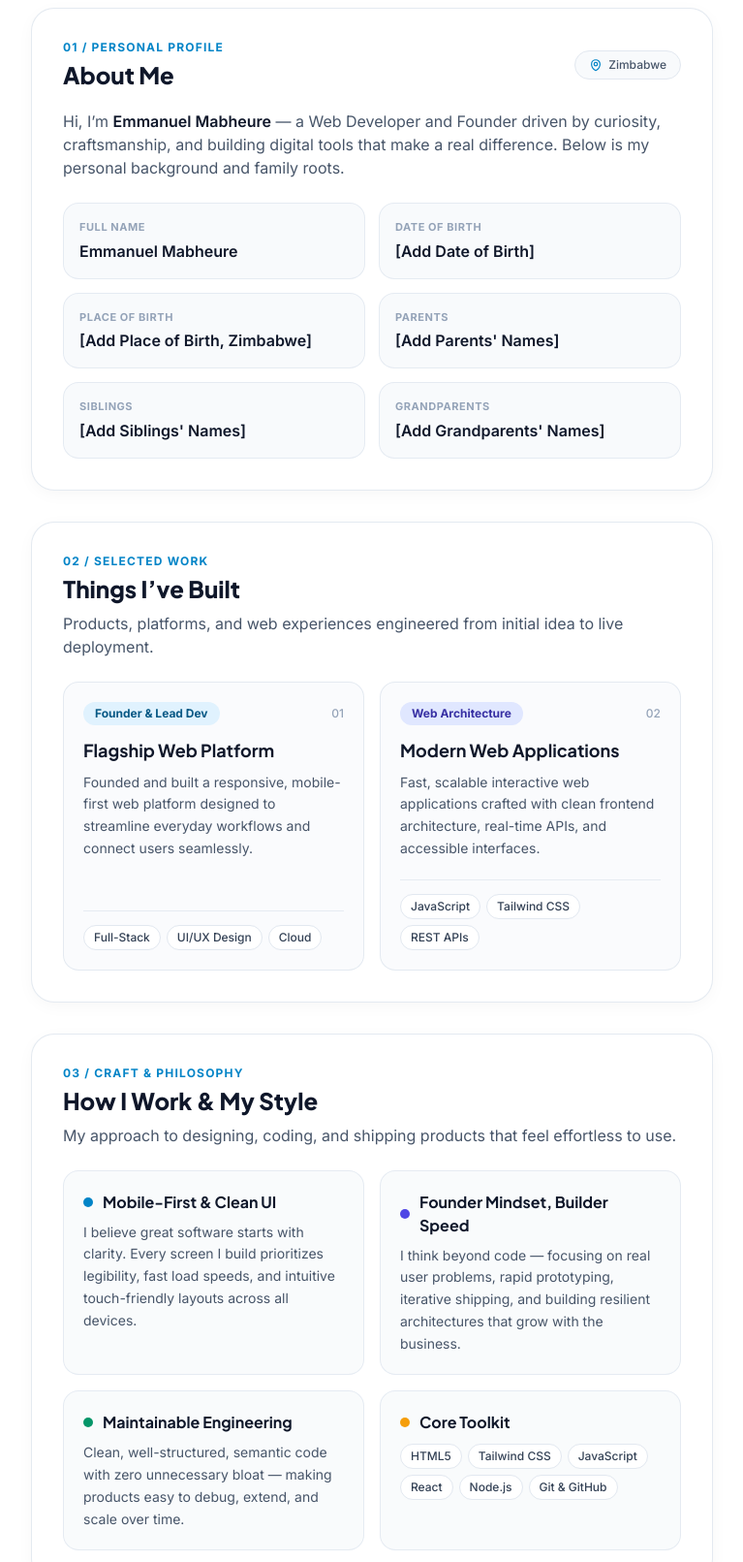
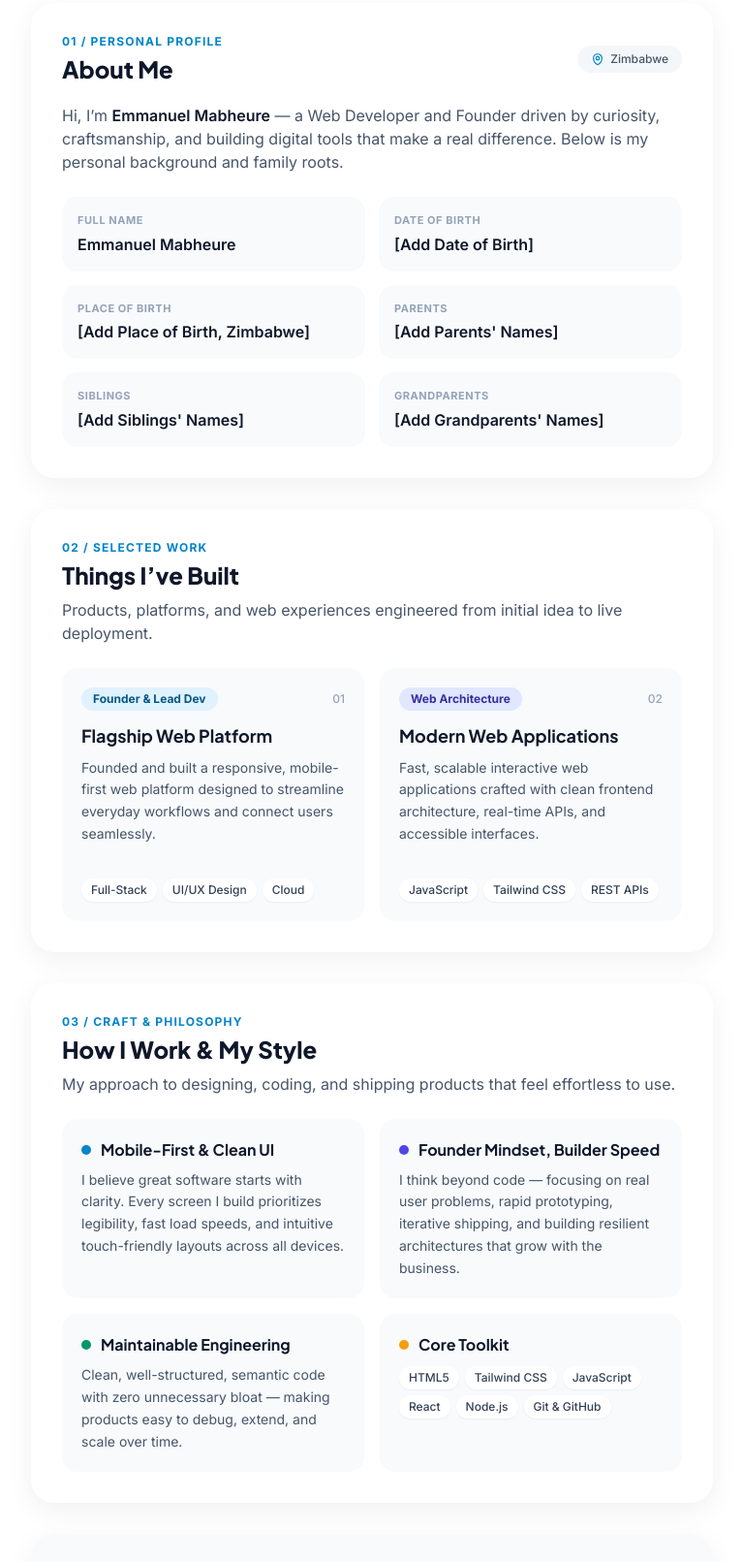
Before and after one commit to emmanuelmabheure900-crypto/emmanuelmabheure, a plain HTML site: page index.html in a window 1280 px wide. Shown: the part 979-2590 px from the top of the page at 97% size, without its empty margins (256-1023 px from the left). Drawn offline with nearby package versions, Linux system fonts and the light colour scheme.

Commit message:
Refactor styles and improve layout in index.html
Updated styles for better typography and removed unnecessary borders. Adjusted button styles and improved section shadows for a cleaner look.

````diff
--- a/index.html
+++ b/index.html
@@ -29,13 +29,17 @@
   </script>
 
   <style>
-    /* Ensure zero horizontal overflow and smooth typography */
+    /* Ensure zero horizontal overflow, clean typography, and zero borders globally */
     html, body {
       max-width: 100%;
       overflow-x: hidden;
       background-color: #ffffff;
       color: #0f172a;
       -webkit-font-smoothing: antialiased;
+    }
+
+    *, *::before, *::after {
+      border-width: 0 !important;
     }
   </style>
 </head>
@@ -58,9 +62,9 @@
     <!-- =========================================================================
          2. NAME, ROLE & INTRO DIRECTLY BELOW THE PHOTO ON PURE WHITE
     ========================================================================== -->
-    <div class="max-w-3xl mx-auto px-5 sm:px-8 pt-8 pb-8 text-center border-b border-slate-200/80">
+    <div class="max-w-3xl mx-auto px-5 sm:px-8 pt-8 pb-8 text-center">
       <!-- Availability Status Pill -->
-      <div class="inline-flex items-center gap-2 px-3.5 py-1 rounded-full bg-emerald-50 border border-emerald-200/70 text-emerald-700 text-xs font-semibold mb-4">
+      <div class="inline-flex items-center gap-2 px-3.5 py-1 rounded-full bg-emerald-50 text-emerald-700 text-xs font-semibold mb-4">
         <span class="w-2 h-2 rounded-full bg-emerald-500"></span>
         <span>Available for projects</span>
       </div>
@@ -82,29 +86,29 @@
 
       <!-- Quick Section Jump Links -->
       <nav aria-label="Section Navigation" class="mt-6 flex flex-wrap items-center justify-center gap-2 sm:gap-3 text-xs sm:text-sm font-medium text-slate-600">
-        <a href="#about" class="px-3.5 py-1.5 rounded-full bg-slate-50 hover:bg-slate-100 border border-slate-200/80 transition">About Me</a>
-        <a href="#built" class="px-3.5 py-1.5 rounded-full bg-slate-50 hover:bg-slate-100 border border-slate-200/80 transition">Things I've Built</a>
-        <a href="#style" class="px-3.5 py-1.5 rounded-full bg-slate-50 hover:bg-slate-100 border border-slate-200/80 transition">How I Work</a>
+        <a href="#about" class="px-3.5 py-1.5 rounded-full bg-slate-100/80 hover:bg-slate-200/70 transition">About Me</a>
+        <a href="#built" class="px-3.5 py-1.5 rounded-full bg-slate-100/80 hover:bg-slate-200/70 transition">Things I've Built</a>
+        <a href="#style" class="px-3.5 py-1.5 rounded-full bg-slate-100/80 hover:bg-slate-200/70 transition">How I Work</a>
         <a href="#contact" class="px-3.5 py-1.5 rounded-full bg-slate-900 text-white hover:bg-slate-800 transition">Contact</a>
       </nav>
     </div>
   </header>
 
   <!-- =========================================================================
-       3. STRUCTURED LIGHT-MODE CARDS ON PURE WHITE BACKGROUND
+       3. BORDERLESS STRUCTURED LIGHT-MODE CARDS ON PURE WHITE BACKGROUND
   ========================================================================== -->
   <main class="max-w-3xl mx-auto px-4 sm:px-8 py-10 space-y-8">
 
     <!-- -----------------------------------------------------------------------
          CARD 1: ABOUT ME & PERSONAL INFORMATION
     ------------------------------------------------------------------------ -->
-    <section id="about" class="scroll-mt-8 bg-white border border-slate-200/90 rounded-3xl p-6 sm:p-8 shadow-[0_4px_20px_-4px_rgba(15,23,42,0.05)]">
+    <section id="about" class="scroll-mt-8 bg-white rounded-3xl p-6 sm:p-8 shadow-[0_8px_30px_rgba(15,23,42,0.06)]">
       <div class="flex flex-wrap items-center justify-between gap-3 mb-5">
         <div>
           <span class="text-xs font-bold uppercase tracking-widest text-sky-600">01 / Personal Profile</span>
           <h2 class="font-display text-2xl font-extrabold text-slate-900 mt-1">About Me</h2>
         </div>
-        <span class="inline-flex items-center gap-1.5 text-xs font-medium text-slate-600 bg-slate-50 border border-slate-200 px-3.5 py-1.5 rounded-full">
+        <span class="inline-flex items-center gap-1.5 text-xs font-medium text-slate-600 bg-slate-100/80 px-3.5 py-1.5 rounded-full">
           <svg class="w-3.5 h-3.5 text-sky-600 shrink-0" fill="none" viewBox="0 0 24 24" stroke="currentColor" stroke-width="2">
             <path stroke-linecap="round" stroke-linejoin="round" d="M15 10.5a3 3 0 11-6 0 3 3 0 016 0z" />
             <path stroke-linecap="round" stroke-linejoin="round" d="M19.5 10.5c0 7.142-7.5 11.25-7.5 11.25S4.5 17.642 4.5 10.5a7.5 7.5 0 1115 0z" />
@@ -121,41 +125,41 @@
       <!-- Editable Personal Information Grid (Fill in your details directly below) -->
       <div class="grid grid-cols-1 sm:grid-cols-2 gap-3.5">
         <!-- Full Name -->
-        <div class="bg-slate-50/90 border border-slate-200/80 rounded-2xl p-4">
+        <div class="bg-slate-50 rounded-2xl p-4">
           <span class="block text-[11px] font-bold uppercase tracking-wider text-slate-400">Full Name</span>
           <span class="block mt-1 text-sm sm:text-base font-semibold text-slate-900">Emmanuel Mabheure</span>
         </div>
 
         <!-- Date of Birth -->
-        <div class="bg-slate-50/90 border border-slate-200/80 rounded-2xl p-4">
+        <div class="bg-slate-50 rounded-2xl p-4">
           <span class="block text-[11px] font-bold uppercase tracking-wider text-slate-400">Date of Birth</span>
           <!-- Replace placeholder below with your Date of Birth -->
           <span class="block mt-1 text-sm sm:text-base font-semibold text-slate-900">[Add Date of Birth]</span>
         </div>
 
         <!-- Place of Birth -->
-        <div class="bg-slate-50/90 border border-slate-200/80 rounded-2xl p-4">
+        <div class="bg-slate-50 rounded-2xl p-4">
           <span class="block text-[11px] font-bold uppercase tracking-wider text-slate-400">Place of Birth</span>
           <!-- Replace placeholder below with your Place of Birth -->
           <span class="block mt-1 text-sm sm:text-base font-semibold text-slate-900">[Add Place of Birth, Zimbabwe]</span>
         </div>
 
         <!-- Parents -->
-        <div class="bg-slate-50/90 border border-slate-200/80 rounded-2xl p-4">
+        <div class="bg-slate-50 rounded-2xl p-4">
           <span class="block text-[11px] font-bold uppercase tracking-wider text-slate-400">Parents</span>
           <!-- Replace placeholder below with your Parents' names -->
           <span class="block mt-1 text-sm sm:text-base font-semibold text-slate-900">[Add Parents' Names]</span>
         </div>
 
         <!-- Siblings -->
-        <div class="bg-slate-50/90 border border-slate-200/80 rounded-2xl p-4">
+        <div class="bg-slate-50 rounded-2xl p-4">
           <span class="block text-[11px] font-bold uppercase tracking-wider text-slate-400">Siblings</span>
           <!-- Replace placeholder below with your Siblings' names -->
           <span class="block mt-1 text-sm sm:text-base font-semibold text-slate-900">[Add Siblings' Names]</span>
         </div>
 
         <!-- Grandparents -->
-        <div class="bg-slate-50/90 border border-slate-200/80 rounded-2xl p-4">
+        <div class="bg-slate-50 rounded-2xl p-4">
           <span class="block text-[11px] font-bold uppercase tracking-wider text-slate-400">Grandparents</span>
           <!-- Replace placeholder below with your Grandparents' names -->
           <span class="block mt-1 text-sm sm:text-base font-semibold text-slate-900">[Add Grandparents' Names]</span>
@@ -166,7 +170,7 @@
     <!-- -----------------------------------------------------------------------
          CARD 2: THINGS I'VE BUILT
     ------------------------------------------------------------------------ -->
-    <section id="built" class="scroll-mt-8 bg-white border border-slate-200/90 rounded-3xl p-6 sm:p-8 shadow-[0_4px_20px_-4px_rgba(15,23,42,0.05)]">
+    <section id="built" class="scroll-mt-8 bg-white rounded-3xl p-6 sm:p-8 shadow-[0_8px_30px_rgba(15,23,42,0.06)]">
       <div class="mb-6">
         <span class="text-xs font-bold uppercase tracking-widest text-sky-600">02 / Selected Work</span>
         <h2 class="font-display text-2xl font-extrabold text-slate-900 mt-1">Things I’ve Built</h2>
@@ -177,7 +181,7 @@
 
       <div class="grid grid-cols-1 sm:grid-cols-2 gap-4">
         <!-- Project 1 -->
-        <article class="flex flex-col justify-between bg-slate-50/70 border border-slate-200/90 rounded-2xl p-5 hover:border-slate-300 transition">
+        <article class="flex flex-col justify-between bg-slate-50/90 rounded-2xl p-5 hover:bg-slate-100/70 transition">
           <div>
             <div class="flex items-center justify-between gap-2 mb-3">
               <span class="text-xs font-bold px-3 py-1 rounded-full bg-sky-100 text-sky-800">Founder &amp; Lead Dev</span>
@@ -188,15 +192,15 @@
               Founded and built a responsive, mobile-first web platform designed to streamline everyday workflows and connect users seamlessly.
             </p>
           </div>
-          <div class="mt-5 pt-3.5 border-t border-slate-200/80 flex flex-wrap gap-1.5">
-            <span class="text-xs font-medium px-2.5 py-1 rounded-full bg-white border border-slate-200 text-slate-700">Full-Stack</span>
-            <span class="text-xs font-medium px-2.5 py-1 rounded-full bg-white border border-slate-200 text-slate-700">UI/UX Design</span>
-            <span class="text-xs font-medium px-2.5 py-1 rounded-full bg-white border border-slate-200 text-slate-700">Cloud</span>
+          <div class="mt-5 pt-3.5 flex flex-wrap gap-1.5">
+            <span class="text-xs font-medium px-2.5 py-1 rounded-full bg-white text-slate-700 shadow-sm">Full-Stack</span>
+            <span class="text-xs font-medium px-2.5 py-1 rounded-full bg-white text-slate-700 shadow-sm">UI/UX Design</span>
+            <span class="text-xs font-medium px-2.5 py-1 rounded-full bg-white text-slate-700 shadow-sm">Cloud</span>
           </div>
         </article>
 
         <!-- Project 2 -->
-        <article class="flex flex-col justify-between bg-slate-50/70 border border-slate-200/90 rounded-2xl p-5 hover:border-slate-300 transition">
+        <article class="flex flex-col justify-between bg-slate-50/90 rounded-2xl p-5 hover:bg-slate-100/70 transition">
           <div>
             <div class="flex items-center justify-between gap-2 mb-3">
               <span class="text-xs font-bold px-3 py-1 rounded-full bg-indigo-100 text-indigo-800">Web Architecture</span>
@@ -207,10 +211,10 @@
               Fast, scalable interactive web applications crafted with clean frontend architecture, real-time APIs, and accessible interfaces.
             </p>
           </div>
-          <div class="mt-5 pt-3.5 border-t border-slate-200/80 flex flex-wrap gap-1.5">
-            <span class="text-xs font-medium px-2.5 py-1 rounded-full bg-white border border-slate-200 text-slate-700">JavaScript</span>
-            <span class="text-xs font-medium px-2.5 py-1 rounded-full bg-white border border-slate-200 text-slate-700">Tailwind CSS</span>
-            <span class="text-xs font-medium px-2.5 py-1 rounded-full bg-white border border-slate-200 text-slate-700">REST APIs</span>
+          <div class="mt-5 pt-3.5 flex flex-wrap gap-1.5">
+            <span class="text-xs font-medium px-2.5 py-1 rounded-full bg-white text-slate-700 shadow-sm">JavaScript</span>
+            <span class="text-xs font-medium px-2.5 py-1 rounded-full bg-white text-slate-700 shadow-sm">Tailwind CSS</span>
+            <span class="text-xs font-medium px-2.5 py-1 rounded-full bg-white text-slate-700 shadow-sm">REST APIs</span>
           </div>
         </article>
       </div>
@@ -219,7 +223,7 @@
     <!-- -----------------------------------------------------------------------
          CARD 3: HOW I WORK & MY STYLE
     ------------------------------------------------------------------------ -->
-    <section id="style" class="scroll-mt-8 bg-white border border-slate-200/90 rounded-3xl p-6 sm:p-8 shadow-[0_4px_20px_-4px_rgba(15,23,42,0.05)]">
+    <section id="style" class="scroll-mt-8 bg-white rounded-3xl p-6 sm:p-8 shadow-[0_8px_30px_rgba(15,23,42,0.06)]">
       <div class="mb-6">
         <span class="text-xs font-bold uppercase tracking-widest text-sky-600">03 / Craft &amp; Philosophy</span>
         <h2 class="font-display text-2xl font-extrabold text-slate-900 mt-1">How I Work &amp; My Style</h2>
@@ -230,7 +234,7 @@
 
       <div class="grid grid-cols-1 sm:grid-cols-2 gap-4">
         <!-- Pillar 1 -->
-        <div class="bg-slate-50/80 border border-slate-200/80 rounded-2xl p-5">
+        <div class="bg-slate-50/90 rounded-2xl p-5">
           <div class="flex items-center gap-2.5 mb-2">
             <span class="w-2.5 h-2.5 rounded-full bg-sky-600 shrink-0"></span>
             <h3 class="font-display text-base font-bold text-slate-900">Mobile-First &amp; Clean UI</h3>
@@ -241,7 +245,7 @@
         </div>
 
         <!-- Pillar 2 -->
-        <div class="bg-slate-50/80 border border-slate-200/80 rounded-2xl p-5">
+        <div class="bg-slate-50/90 rounded-2xl p-5">
           <div class="flex items-center gap-2.5 mb-2">
             <span class="w-2.5 h-2.5 rounded-full bg-indigo-600 shrink-0"></span>
             <h3 class="font-display text-base font-bold text-slate-900">Founder Mindset, Builder Speed</h3>
@@ -252,7 +256,7 @@
         </div>
 
         <!-- Pillar 3 -->
-        <div class="bg-slate-50/80 border border-slate-200/80 rounded-2xl p-5">
+        <div class="bg-slate-50/90 rounded-2xl p-5">
           <div class="flex items-center gap-2.5 mb-2">
             <span class="w-2.5 h-2.5 rounded-full bg-emerald-600 shrink-0"></span>
             <h3 class="font-display text-base font-bold text-slate-900">Maintainable Engineering</h3>
@@ -263,18 +267,18 @@
         </div>
 
         <!-- Pillar 4 -->
-        <div class="bg-slate-50/80 border border-slate-200/80 rounded-2xl p-5">
+        <div class="bg-slate-50/90 rounded-2xl p-5">
           <div class="flex items-center gap-2.5 mb-2">
             <span class="w-2.5 h-2.5 rounded-full bg-amber-500 shrink-0"></span>
             <h3 class="font-display text-base font-bold text-slate-900">Core Toolkit</h3>
           </div>
           <div class="mt-2.5 flex flex-wrap gap-1.5">
-            <span class="text-xs font-medium px-2.5 py-1 rounded-full bg-white border border-slate-200 text-slate-700">HTML5</span>
-            <span class="text-xs font-medium px-2.5 py-1 rounded-full bg-white border border-slate-200 text-slate-700">Tailwind CSS</span>
-            <span class="text-xs font-medium px-2.5 py-1 rounded-full bg-white border border-slate-200 text-slate-700">JavaScript</span>
-            <span class="text-xs font-medium px-2.5 py-1 rounded-full bg-white border border-slate-200 text-slate-700">React</span>
-            <span class="text-xs font-medium px-2.5 py-1 rounded-full bg-white border border-slate-200 text-slate-700">Node.js</span>
-            <span class="text-xs font-medium px-2.5 py-1 rounded-full bg-white border border-slate-200 text-slate-700">Git &amp; GitHub</span>
+            <span class="text-xs font-medium px-2.5 py-1 rounded-full bg-white text-slate-700 shadow-sm">HTML5</span>
+            <span class="text-xs font-medium px-2.5 py-1 rounded-full bg-white text-slate-700 shadow-sm">Tailwind CSS</span>
+            <span class="text-xs font-medium px-2.5 py-1 rounded-full bg-white text-slate-700 shadow-sm">JavaScript</span>
+            <span class="text-xs font-medium px-2.5 py-1 rounded-full bg-white text-slate-700 shadow-sm">React</span>
+            <span class="text-xs font-medium px-2.5 py-1 rounded-full bg-white text-slate-700 shadow-sm">Node.js</span>
+            <span class="text-xs font-medium px-2.5 py-1 rounded-full bg-white text-slate-700 shadow-sm">Git &amp; GitHub</span>
           </div>
         </div>
       </div>
@@ -283,7 +287,7 @@
     <!-- -----------------------------------------------------------------------
          CARD 4: CONTACT (ONLY EMAIL & GITHUB BUTTONS READY FOR YOUR LINKS)
     ------------------------------------------------------------------------ -->
-    <section id="contact" class="scroll-mt-8 bg-slate-50/90 border border-slate-200/90 rounded-3xl px-6 py-10 sm:px-10 sm:py-12 text-center shadow-[0_4px_20px_-4px_rgba(15,23,42,0.04)]">
+    <section id="contact" class="scroll-mt-8 bg-slate-50 rounded-3xl px-6 py-10 sm:px-10 sm:py-12 text-center shadow-[0_8px_30px_rgba(15,23,42,0.05)]">
       <span class="text-xs font-bold uppercase tracking-widest text-sky-600">04 / Contact</span>
       <h2 class="font-display text-2xl sm:text-3xl font-extrabold text-slate-900 mt-1.5">
         Let’s Build Something
@@ -296,9 +300,9 @@
       <div class="mt-7 flex flex-wrap items-center justify-center gap-3.5">
         <!-- EMAIL BUTTON: Replace "#" with "mailto:your-email@example.com" -->
         <a
-          href="emmanuelmabheure900@gmail.com"
+          href="#"
           id="emailLink"
-          class="inline-flex items-center gap-2.5 px-6 py-3 rounded-full bg-slate-900 text-white text-sm font-semibold border border-slate-900 hover:bg-slate-800 transition shadow-sm"
+          class="inline-flex items-center gap-2.5 px-6 py-3 rounded-full bg-slate-900 text-white text-sm font-semibold hover:bg-slate-800 transition shadow-sm"
         >
           <svg class="w-4 h-4 shrink-0" fill="none" viewBox="0 0 24 24" stroke="currentColor" stroke-width="2">
             <path stroke-linecap="round" stroke-linejoin="round" d="M21.75 6.75v10.5a2.25 2.25 0 01-2.25 2.25h-15a2.25 2.25 0 01-2.25-2.25V6.75m19.5 0A2.25 2.25 0 0019.5 4.5h-15a2.25 2.25 0 00-2.25 2.25m19.5 0v.243a2.25 2.25 0 01-1.07 1.916l-7.5 4.615a2.25 2.25 0 01-2.36 0L3.32 8.91a2.25 2.25 0 01-1.07-1.916V6.75" />
@@ -308,11 +312,11 @@
 
         <!-- GITHUB BUTTON: Replace "#" with "https://github.com/your-username" -->
         <a
-          href="emmanuelmabheure900-crypto.github.io"
+          href="#"
           id="githubLink"
           target="_blank"
           rel="noopener noreferrer"
-          class="inline-flex items-center gap-2.5 px-6 py-3 rounded-full bg-white text-slate-900 text-sm font-semibold border border-slate-200 hover:border-slate-300 hover:bg-slate-50 transition shadow-sm"
+          class="inline-flex items-center gap-2.5 px-6 py-3 rounded-full bg-white text-slate-900 text-sm font-semibold hover:bg-slate-100/80 transition shadow-sm"
         >
           <svg class="w-4 h-4 shrink-0" fill="currentColor" viewBox="0 0 24 24">
             <path fill-rule="evenodd" clip-rule="evenodd" d="M12 2C6.477 2 2 6.484 2 12.017c0 4.425 2.865 8.18 6.839 9.504.5.092.682-.217.682-.483 0-.237-.008-.868-.013-1.703-2.782.605-3.369-1.343-3.369-1.343-.454-1.158-1.11-1.466-1.11-1.466-.908-.62.069-.608.069-.608 1.003.07 1.53 1.032 1.53 1.032.892 1.53 2.341 1.088 2.91.832.092-.647.35-1.088.636-1.338-2.22-.253-4.555-1.113-4.555-4.951 0-1.093.39-1.988 1.029-2.688-.103-.253-.446-1.272.098-2.65 0 0 .84-.27 2.75 1.026A9.564 9.564 0 0112 6.844c.85.004 1.705.115 2.504.337 1.909-1.296 2.747-1.027 2.747-1.027.546 1.379.202 2.398.1 2.651.64.7 1.028 1.595 1.028 2.688 0 3.848-2.339 4.695-4.566 4.943.359.309.678.92.678 1.855 0 1.338-.012 2.419-.012 2.747 0 .268.18.58.688.482A10.019 10.019 0 0022 12.017C22 6.484 17.522 2 12 2z" />
@@ -325,11 +329,12 @@
   </main>
 
   <!-- =========================================================================
-       4. MINIMAL WHITE FOOTER
+       4. MINIMAL BORDERLESS WHITE FOOTER
   ========================================================================== -->
-  <footer class="border-t border-slate-200/80 bg-white py-8 px-4 text-center text-xs sm:text-sm text-slate-500">
+  <footer class="bg-white py-8 px-4 text-center text-xs sm:text-sm text-slate-500">
     <p>&copy; 2026 Emmanuel Mabheure — Web Developer and Founder. All rights reserved.</p>
   </footer>
 
 </body>
 </html>
+```
````
